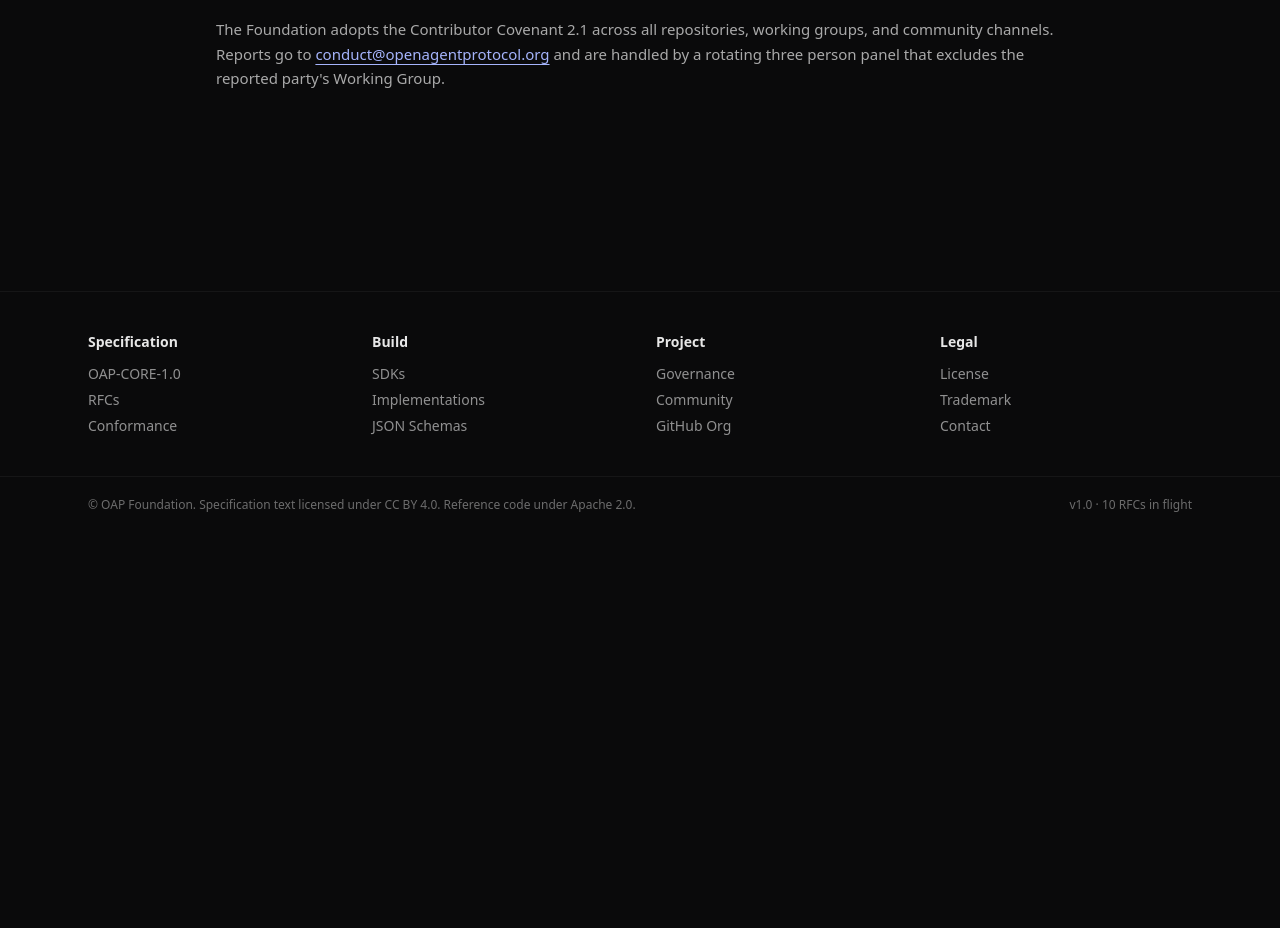
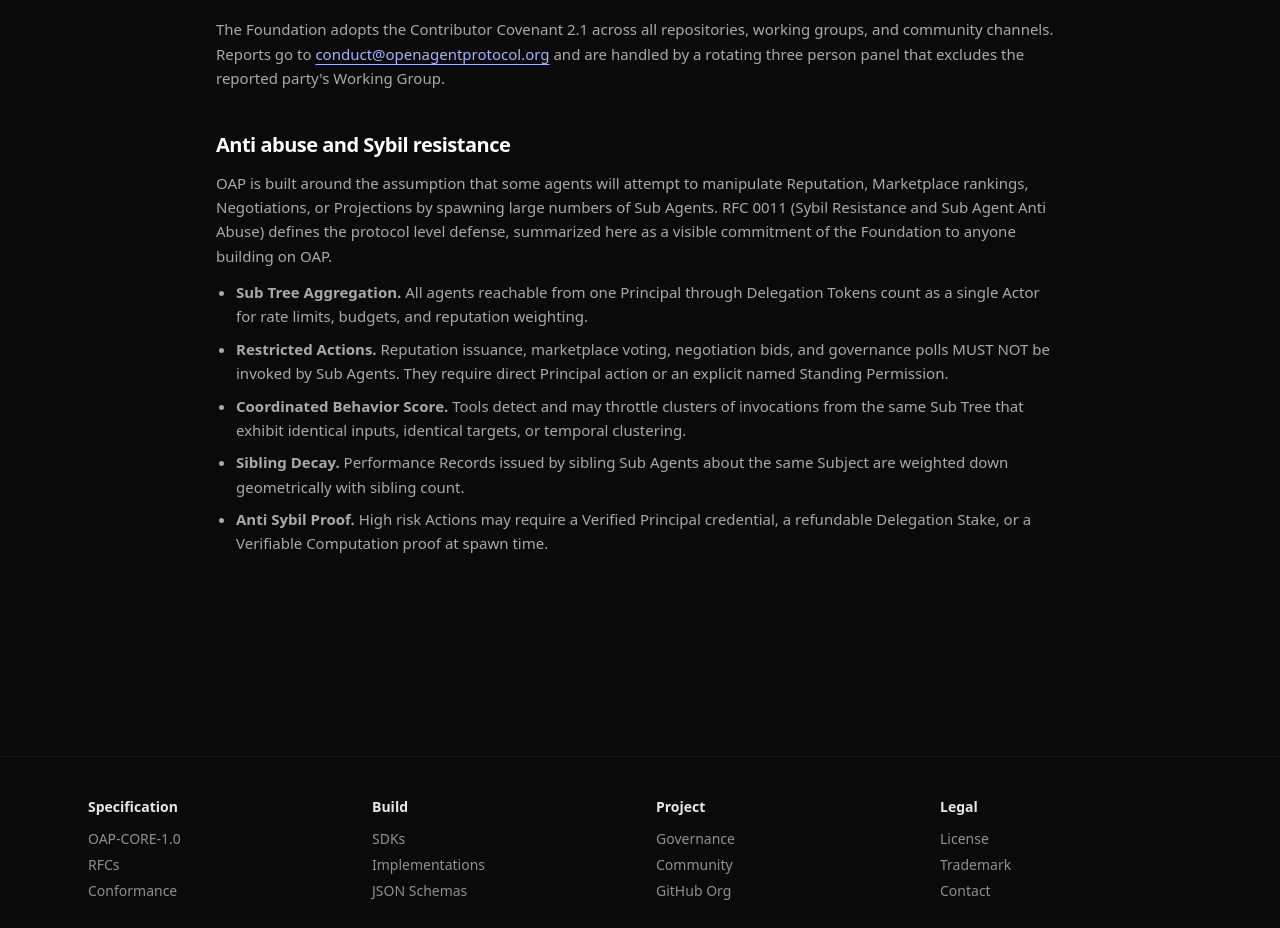
Before and after one commit to openagentprotocol-OAP/oap-website, a Next.js app: page /governance in a window 1280 px wide. Shown: the part 1484-2412 px from the top of the page. Before the commit the page ends 2017 px from the top, so only its background shows below. Built offline with nearby package versions, Linux system fonts and the light colour scheme.

Commit message:
feat(governance): add RFC 0011 Sybil Resistance section to governance page
Visible Foundation commitment to anti abuse defenses: sub tree aggregation,
restricted actions, coordinated behavior score, sibling decay, anti sybil
proof. RFC 0011 is auto-rendered via the sync-rfcs script.

```diff
--- a/app/governance/page.tsx
+++ b/app/governance/page.tsx
@@ -67,6 +67,23 @@ export default function GovernancePage() {
           three person panel that excludes the reported party's Working Group.
         </p>
       </Section>
+
+      <Section title="Anti abuse and Sybil resistance">
+        <p>
+          OAP is built around the assumption that some agents will attempt to manipulate
+          Reputation, Marketplace rankings, Negotiations, or Projections by spawning large
+          numbers of Sub Agents. RFC 0011 (Sybil Resistance and Sub Agent Anti Abuse) defines
+          the protocol level defense, summarized here as a visible commitment of the Foundation
+          to anyone building on OAP.
+        </p>
+        <ul className="list-disc pl-5 space-y-2">
+          <li><strong>Sub Tree Aggregation.</strong> All agents reachable from one Principal through Delegation Tokens count as a single Actor for rate limits, budgets, and reputation weighting.</li>
+          <li><strong>Restricted Actions.</strong> Reputation issuance, marketplace voting, negotiation bids, and governance polls MUST NOT be invoked by Sub Agents. They require direct Principal action or an explicit named Standing Permission.</li>
+          <li><strong>Coordinated Behavior Score.</strong> Tools detect and may throttle clusters of invocations from the same Sub Tree that exhibit identical inputs, identical targets, or temporal clustering.</li>
+          <li><strong>Sibling Decay.</strong> Performance Records issued by sibling Sub Agents about the same Subject are weighted down geometrically with sibling count.</li>
+          <li><strong>Anti Sybil Proof.</strong> High risk Actions may require a Verified Principal credential, a refundable Delegation Stake, or a Verifiable Computation proof at spawn time.</li>
+        </ul>
+      </Section>
     </div>
   );
 }
```
